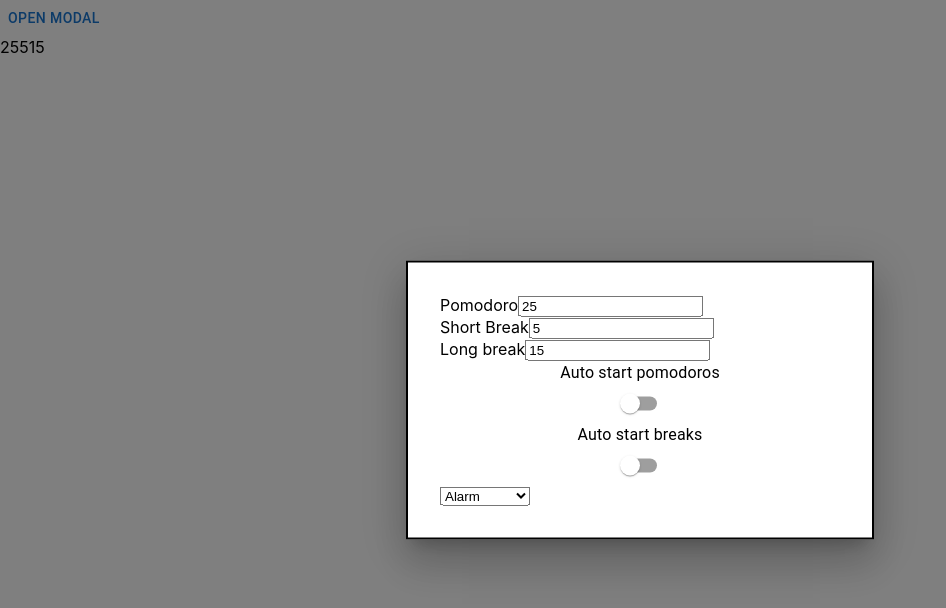
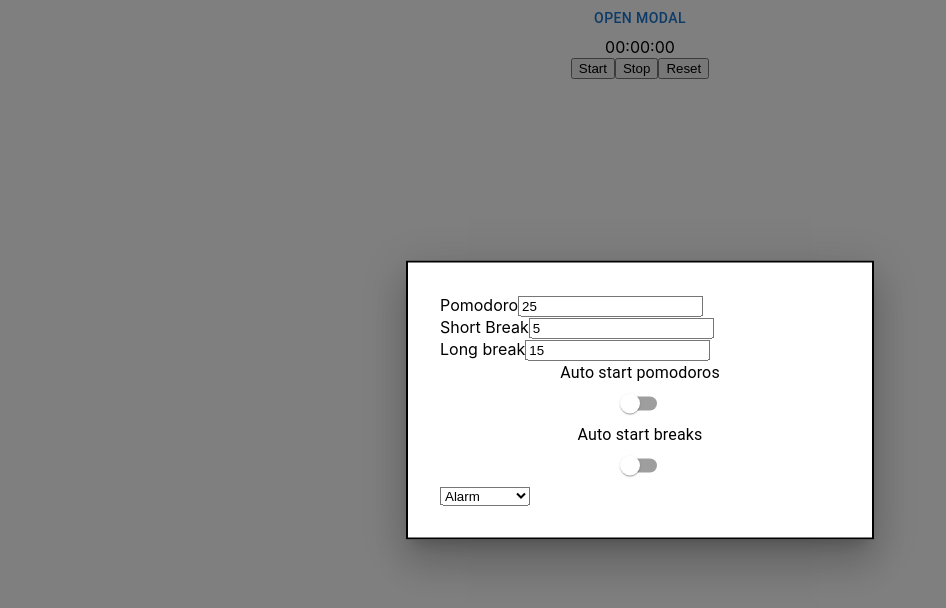
Before and after one commit to tabetommy/pomodoro-react, a React (Create React App) app: page / in a window 1280 px wide. Both pictures are taken after a click on the button "OPEN MODAL". Shown: the top 608 px of the page, without its empty margins (0-946 px from the left). Built offline with nearby package versions, Linux system fonts and the light colour scheme.

Commit message:
implemented timer

```diff
--- a/src/App.tsx
+++ b/src/App.tsx
@@ -14,14 +14,16 @@ function App() {
   const [longBreak, setLongBreak]= useState<number>(15);
 
   return (
+    <div className='App'>
     <GlobalContext.Provider
     value={{
     pomodoro,setPomodoro,
     shortBreak,setShortBreak,
     longBreak,setLongBreak}}>
-      <Setting />
-      <CountDownTimer />
+        <Setting />
+        <CountDownTimer />
     </GlobalContext.Provider>
+    </div>
   );
 }
 
--- a/src/components/alarmSound/alarmSound.tsx
+++ b/src/components/alarmSound/alarmSound.tsx
@@ -19,8 +19,11 @@ const soundList=[
 ]
 
 
-const AlarmSound=()=>{
+
+
+const AlarmSound: React.FC=()=>{
     const [soundValue, setSoundValue]= useState("");
+
     const handleSoundChange=(event:any): void=>{
         setSoundValue(event.target.value);
     }
--- a/src/components/countdownTimer/countdownTimer.tsx
+++ b/src/components/countdownTimer/countdownTimer.tsx
@@ -1,15 +1,37 @@
-import {useContext} from 'react';
+import {useContext, useState, useEffect} from 'react';
 import { GlobalContext } from '../GlobalState';
 
+
 const CountDownTimer=()=>{
-    const {pomodoro,shortBreak, longBreak}= useContext(GlobalContext);
-    return(
-        <div>
-           <span>{pomodoro}</span>
-           <span>{shortBreak}</span>
-           <span>{longBreak}</span>
+    // const {pomodoro,shortBreak, longBreak}= useContext(GlobalContext);
+
+    const [time, setTime] = useState(0);
+    const [running, setRunning] = useState(false);
+    useEffect(() => {
+      let interval:any;
+      if (running) {
+        interval = setInterval(() => {
+          setTime((prevTime) => prevTime + 10);
+        }, 10);
+      } else if (!running) {
+        clearInterval(interval);
+      }
+      return () => clearInterval(interval);
+    }, [running]);
+    return (
+      <div className="stopwatch">
+        <div className="numbers">
+          <span>{("0" + Math.floor((time / 60000) % 60)).slice(-2)}:</span>
+          <span>{("0" + Math.floor((time / 1000) % 60)).slice(-2)}:</span>
+          <span>{("0" + ((time / 10) % 100)).slice(-2)}</span>
         </div>
-    )
+        <div className="buttons">
+          <button onClick={() => setRunning(true)}>Start</button>
+          <button onClick={() => setRunning(false)}>Stop</button>
+          <button onClick={() => setTime(0)}>Reset</button>
+        </div>
+      </div>
+    );
 }
 
 export default CountDownTimer
--- a/src/components/setting/setting.tsx
+++ b/src/components/setting/setting.tsx
@@ -45,7 +45,7 @@ const Setting=()=>{
                         <FormControlLabel control={<Switch />}
                         label="Auto start breaks" labelPlacement="top" />
                     </FormGroup>
-                    <AlarmSound />
+                    <AlarmSound/>
                 </Box>
             </Modal>
         </div>
```
Also changed, not shown: src/components/UsePrevious.tsx (added, +12 -0 lines).
